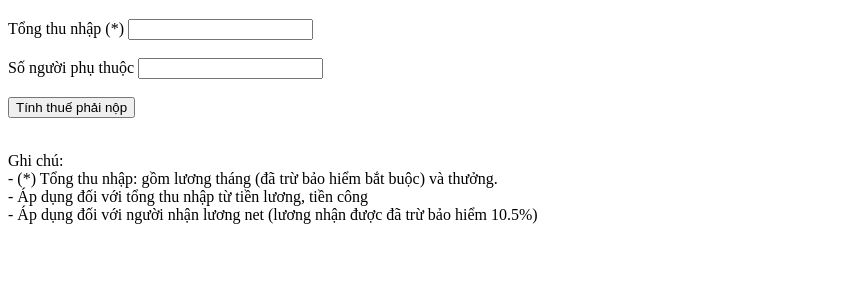
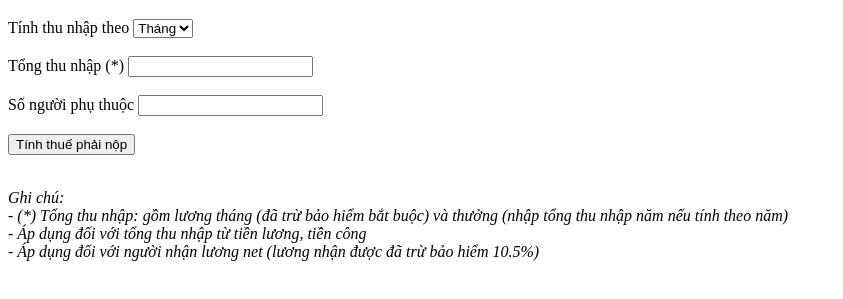
Before and after one commit to ducthuongnguyen/MD1-bai-tap-dk-2, a plain HTML site: page Luyện tập cấu trúc điều kiện - 2/bai11.html in a window 1280 px wide. Shown: the part 61-360 px from the top of the page, without its empty margins (0-843 px from the left). Drawn offline with Linux system fonts and the light colour scheme.

Commit message:
update bai cit

```diff
--- a/Luyện tập cấu trúc điều kiện - 2/bai11.html
+++ b/Luyện tập cấu trúc điều kiện - 2/bai11.html
@@ -7,13 +7,13 @@
 <!--Bài 11: Viết chương trình tính thuế thu nhập cá nhân.-->
 <body>
 <h1>TÍNH THUẾ THU NHẬP CÁ NHÂN</h1>
-<!--Tính theo-->
-<!--<select name='time' id="time" onchange="calCIT">-->
-<!--    <option value="month">Tháng</option>-->
-<!--    <option value="year">Năm</option>-->
-<!--</select>-->
-<!--<br>-->
-<!--<br>-->
+Tính thu nhập theo
+<select name='time' id="time" onchange="calCIT()">
+    <option value="month" name="time">Tháng</option>
+    <option value="year" name="time">Năm</option>
+</select>
+<br>
+<br>
 Tổng thu nhập (*) <input type="number" id="income">
 <br>
 <br>
@@ -23,36 +23,55 @@ Số người phụ thuộc <input type="number" id="dependent">
 <button onclick="calCIT()">Tính thuế phải nộp</button>
 <br>
 <br>
-<p>
+<i><p>
     Ghi chú:
-    <br> - (*) Tổng thu nhập: gồm lương tháng (đã trừ bảo hiểm bắt buộc) và thưởng.
+    <br> - (*) Tổng thu nhập: gồm lương tháng (đã trừ bảo hiểm bắt buộc) và thưởng (nhập tổng thu nhập năm nếu tính theo
+    năm)
     <br>- Áp dụng đối với tổng thu nhập từ tiền lương, tiền công
     <br>- Áp dụng đối với người nhận lương net (lương nhận được đã trừ bảo hiểm 10.5%)
-</p>
+</p></i>
 <script>
     function calCIT() {
         let income = +document.getElementById('income').value;
         let dependent = +document.getElementById('dependent').value;
-        // let time1 = document.getElementById('month');
-        // let time2 = document.getElementById('year');
-        let taxableincome = income - dependent * 4400000 - 11000000;
+        let time = document.getElementById('time').value;
+        let tax = income - dependent * 4400000 - 11000000;
+        let yeartax = income - dependent * 4400000 * 12 - 132000000;
         let cit;
-        if (taxableincome > 80000000) {
-            cit = (taxableincome - 80000000) * .35 + (80000000 - 52000000) * .3 + (52000000 - 32000000) * .25 + (32000000 - 18000000) * .2 + 8000000 * .15 + 5000000 * .1 + 5000000 * .05;
-        } else if (taxableincome > 52000000) {
-            cit = (taxableincome - 52000000) * .3 + (52000000 - 32000000) * .25 + (32000000 - 18000000) * .2 + 8000000 * .15 + 5000000 * .1 + 5000000 * .05;
-        } else if (taxableincome > 32000000) {
-            cit = (taxableincome - 32000000) * .25 + (32000000 - 18000000) * .2 + 8000000 * .15 + 5000000 * .1 + 5000000 * .05;
-        } else if (taxableincome > 18000000) {
-            cit = (taxableincome - 18000000) * .2 + 8000000 * .15 + 5000000 * .1 + 5000000 * .05;
-        } else if (taxableincome > 10000000) {
-            cit = (taxableincome - 10000000) * .15 + 5000000 * .1 + 5000000 * .05;
-        } else if (taxableincome > 5000000) {
-            cit = (taxableincome - 5000000) * .1 + 5000000 * .05;
-        } else if (taxableincome > 0) {
-            cit = taxableincome * .05;
-        } else cit = 0;
-        alert('Thuế thu nhập cá nhân bạn cần đóng là ' + cit + ' đồng.');
+        if (time == 'month') {
+            if (tax > 80000000) {
+                cit = (tax - 80000000) * .35 + (80000000 - 52000000) * .3 + (52000000 - 32000000) * .25 + (32000000 - 18000000) * .2 + 8000000 * .15 + 5000000 * .1 + 5000000 * .05;
+            } else if (tax > 52000000) {
+                cit = (tax - 52000000) * .3 + (52000000 - 32000000) * .25 + (32000000 - 18000000) * .2 + 8000000 * .15 + 5000000 * .1 + 5000000 * .05;
+            } else if (tax > 32000000) {
+                cit = (tax - 32000000) * .25 + (32000000 - 18000000) * .2 + 8000000 * .15 + 5000000 * .1 + 5000000 * .05;
+            } else if (tax > 18000000) {
+                cit = (tax - 18000000) * .2 + 8000000 * .15 + 5000000 * .1 + 5000000 * .05;
+            } else if (tax > 10000000) {
+                cit = (tax - 10000000) * .15 + 5000000 * .1 + 5000000 * .05;
+            } else if (tax > 5000000) {
+                cit = (tax - 5000000) * .1 + 5000000 * .05;
+            } else if (tax > 0) {
+                cit = tax * .05;
+            } else cit = 0;
+        } else if (time == 'year') {
+            if (yeartax > 960000000) {
+                cit = (yeartax - 960000000) * .35 + (960000000 - 624000000) * .3 + (624000000 - 384000000) * .25 + (384000000 - 216000000) * .2 + (216000000 - 120000000) * .15 + (120000000 - 60000000) * .1 + 60000000 * .05;
+            } else if (yeartax > 624000000) {
+                cit = (yeartax - 624000000) * .3 + (624000000 - 384000000) * .25 + (384000000 - 216000000) * .2 + (216000000 - 120000000) * .15 + (120000000 - 60000000) * .1 + 60000000 * .05;
+            } else if (yeartax > 384000000) {
+                cit = (yeartax - 384000000) * .25 + (384000000 - 216000000) * .2 + (216000000 - 120000000) * .15 + (120000000 - 60000000) * .1 + 60000000 * .05;
+            } else if (yeartax > 216000000) {
+                cit = (yeartax - 216000000) * .2 + (216000000 - 120000000) * .15 + (120000000 - 60000000) * .1 + 60000000 * .05;
+            } else if (yeartax > 120000000) {
+                cit = (yeartax - 120000000) * .15 + (120000000 - 60000000) * .1 + 60000000 * .05;
+            } else if (yeartax > 60000000) {
+                cit = (yeartax - 60000000) * .1 + 60000000 * .05;
+            } else if (yeartax > 0) {
+                cit = yeartax * .05;
+            } else cit = 0;
+        }
+        alert('Thuế thu nhập cá nhân bạn cần đóng là ' + cit + ' đồng.')
     }
 </script>
 </body>
```
